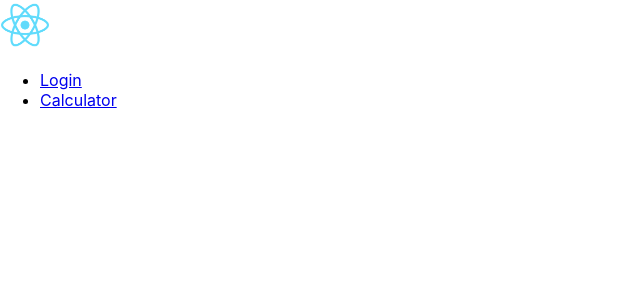
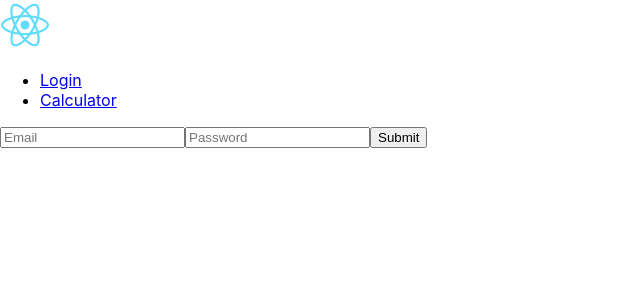
Before and after one commit to fd-freshjs/react-main, a React (Create React App) app: page /login in a window 1280 px wide. Shown: the top 300 px of the page, without its empty margins (0-640 px from the left). Built offline with nearby package versions, Linux system fonts and the light colour scheme.

Commit message:
Add form controll with render prop

```diff
--- a/src/App.jsx
+++ b/src/App.jsx
@@ -49,21 +49,23 @@ class App extends Component {
               <Route exact path="/" component={HomePage} />
 
               <Route exact path="/docs">
-                <DocsPage />
+                {(props) =>  {
+                    return <DocsPage />
+                  }}
               </Route>
 
               <Route exact path="/calc">
-                <Calculator />
+                <Calculator scale="km" />
+              </Route>
+
+              <Route exact path="/login">
+                <LoginPage />
               </Route>
 
               <PrivateRoute
                 route={{ exact: true, path: "/profile", component: ProfilePage }}
                 auth={this.state.user}
               />
-
-              <Route exact path="/login">
-                <LoginPage />
-              </Route>
 
               <Route path="*">
                   <Redirect to="/" />
--- /dev/null
+++ b/src/component/FormControl/index.jsx
@@ -0,0 +1,47 @@
+import React, { Component } from 'react';
+
+class FormControl extends Component {
+  constructor(props) {
+    super(props);
+
+    this.defaultState = {
+      ...props.initialState,
+    };
+    this.state = {
+      ...this.defaultState,
+    };
+  }
+
+  onChange = (e) => {
+    const value = e.target.value;
+    const name = e.target.name;
+
+    this.setState((state) => ({
+      ...state,
+      [name]: value,
+    }));
+  }
+
+  onSubmit = (e) => {
+    e.preventDefault();
+    this.props.onSubmit(this.state);
+  }
+
+  render() {
+    const renderProps = { onChange: this.onChange, values: this.state };
+    const Form = this.props.component;
+
+    return (
+      <form onSubmit={this.onSubmit}>
+
+        <Form {...renderProps} />
+
+        {typeof this.props.children === 'function'
+          ? this.props.children(renderProps)
+          : this.props.children}
+      </form>
+    );
+  }
+}
+
+export default FormControl;
--- /dev/null
+++ b/src/pages/Login/LoginForm.jsx
@@ -0,0 +1,25 @@
+import React from 'react';
+
+function LoginForm(props) {
+  return (
+    <div>
+      <input
+        name="login"
+        onChange={props.onChange}
+        value={props.values.login}
+        placeholder="Email"
+      />
+
+      <input
+        type="password"
+        name="password"
+        onChange={props.onChange}
+        value={props.values.password}
+        placeholder="Password"
+      />
+      <button type="submit">Submit</button>
+    </div>
+  );
+}
+
+export default LoginForm;
--- a/src/pages/Login/index.jsx
+++ b/src/pages/Login/index.jsx
@@ -1,9 +1,24 @@
-import React from 'react'
+import React from 'react';
+import FormControl from '../../component/FormControl';
+import LoginForm from './LoginForm';
 
 function LoginPage() {
+  const defaultState = {
+    login: '',
+    password: '',
+  };
+
+  const getData = (data) => {
+    console.log(data);
+  };
+
   return (
-    <div>LoginPage</div>
-  )
+    <FormControl
+      onSubmit={getData}
+      initialState={defaultState}
+      component={LoginForm}
+    />
+  );
 }
 
 export default LoginPage;
```
